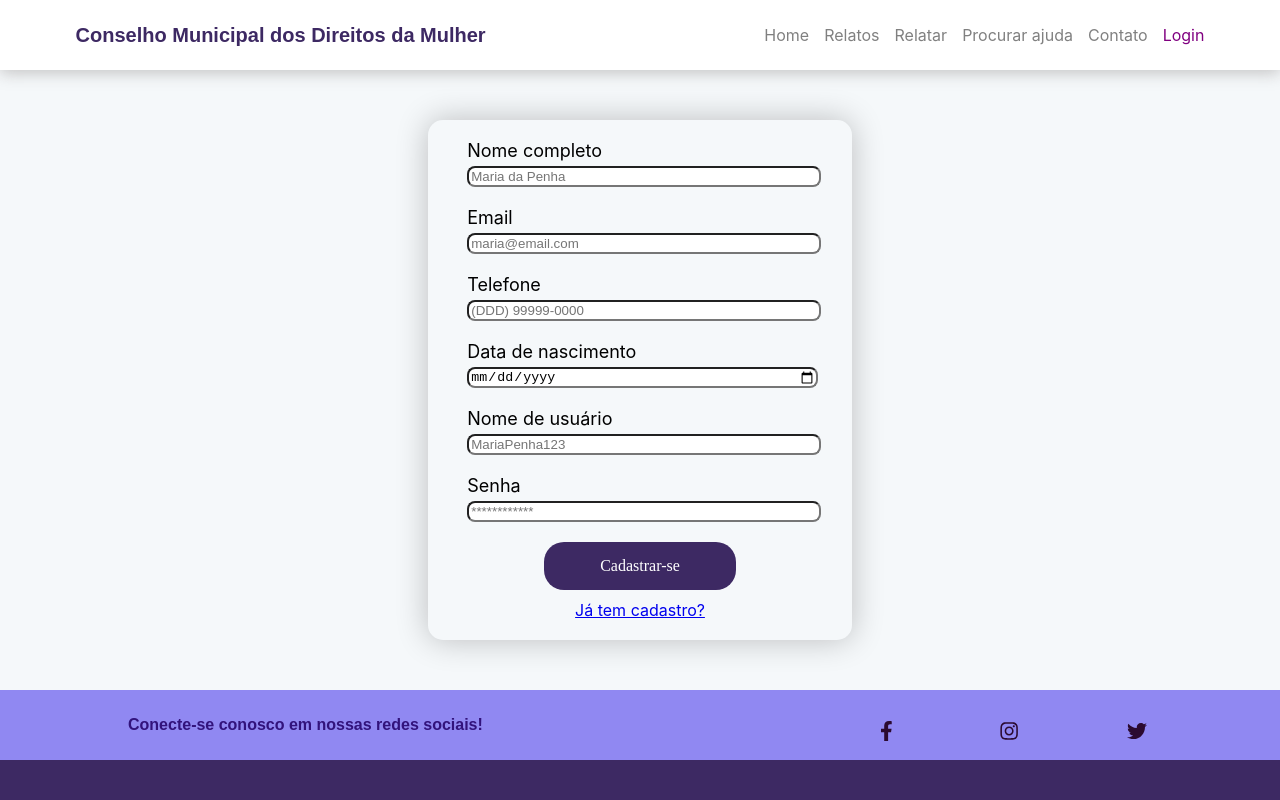
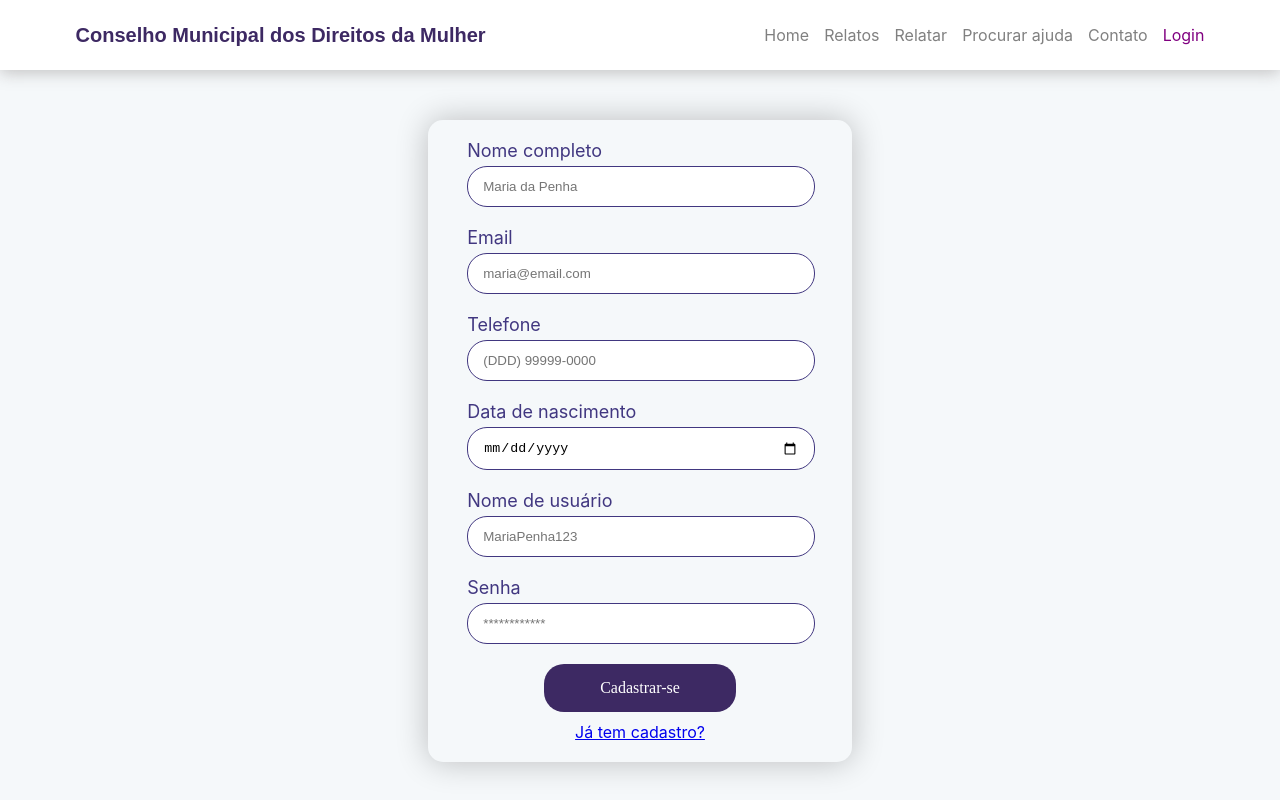
Before and after one commit to uniamerica/CMDM-front, a React (Create React App) app: page /Cadastro in a window 1280 px wide. Shown: the top 800 px of the page. Built offline with nearby package versions, Linux system fonts and the light colour scheme.

Commit message:
ajustando css da pagina cadastro

```diff
--- a/src/styles/Cadastro.module.css
+++ b/src/styles/Cadastro.module.css
@@ -27,13 +27,16 @@ form {
 
 .formField label {
     font-size: 18px;
+    color: #413780;
 }
 
 .formField input {
-    width: 100%;
+    width: calc(100% - 30px);
     margin-top: 5px;
     margin-left: 0px;
-    border-radius: 8px;
+    border-radius: 20px;
+    padding: 12px 15px;
+    border: 1px solid #413780;
 }
 
 .submit {
```
